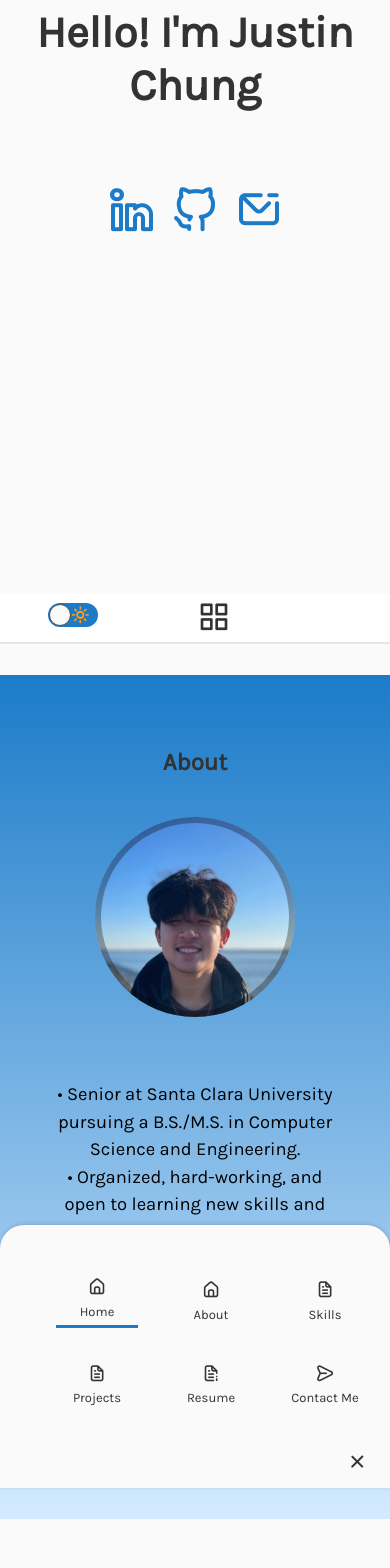
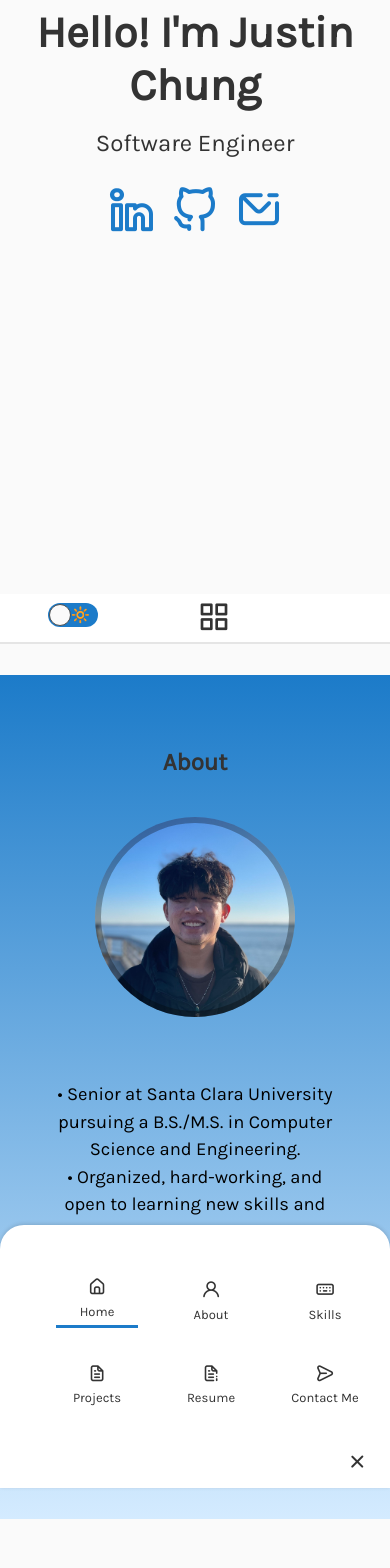
Before and after one commit to justinc0251/Portfolio, a React (Create React App) app: page / in a window 390 px wide. Shown: the part 200-1768 px from the top of the page. Built offline with nearby package versions, Linux system fonts and the light colour scheme.

Commit message:
fix styling

```diff
--- a/src/App.css
+++ b/src/App.css
@@ -103,7 +103,6 @@
 }
 body.dark .work__button:hover {
   background-color: rgb(0, 50, 90);
-
 }
 
 body.dark .about {
@@ -130,12 +129,15 @@
 body.dark .home__scroll-arrow {
   color: var(--body-color);
 }
+
 body.dark .home__scroll-mouse .wheel {
   color: var(--body-color);
 }
 
-body.dark .home__title,
-.home__subtitle {
+body.dark .home__title {
+  color: var(--body-color);
+}
+body.dark .home__subtitle {
   color: var(--body-color);
 }
 
--- a/src/components/header/header.css
+++ b/src/components/header/header.css
@@ -210,7 +210,7 @@
     bottom: -100%;
     left: 0;
     width: 100%;
-    background-color: var(--body-color);
+    background-color: var(--container-color);
     padding: 2rem 1.5rem 4rem;
     box-shadow: 0 -1px 4px rgba(0, 0, 0, 0.15);
     border-radius: 1.5rem 1.5rem 0 0;
--- a/src/components/header/header.jsx
+++ b/src/components/header/header.jsx
@@ -55,7 +55,7 @@
                 offset={-70}
                 className="nav__link"
               >
-                <i className="uil uil-estate nav__icon"></i> About
+                <i className="uil uil-user nav__icon"></i> About
               </Link>
             </li>
             <li className="nav__item">
@@ -67,7 +67,7 @@
                 offset={-70}
                 className="nav__link"
               >
-                <i className="uil uil-file-alt nav__icon"></i> Skills
+                <i className="uil uil-keyboard-alt nav__icon"></i> Skills
               </Link>
             </li>
             <li className="nav__item">
```
Also changed, not shown: src/assets/profile.jpg.
